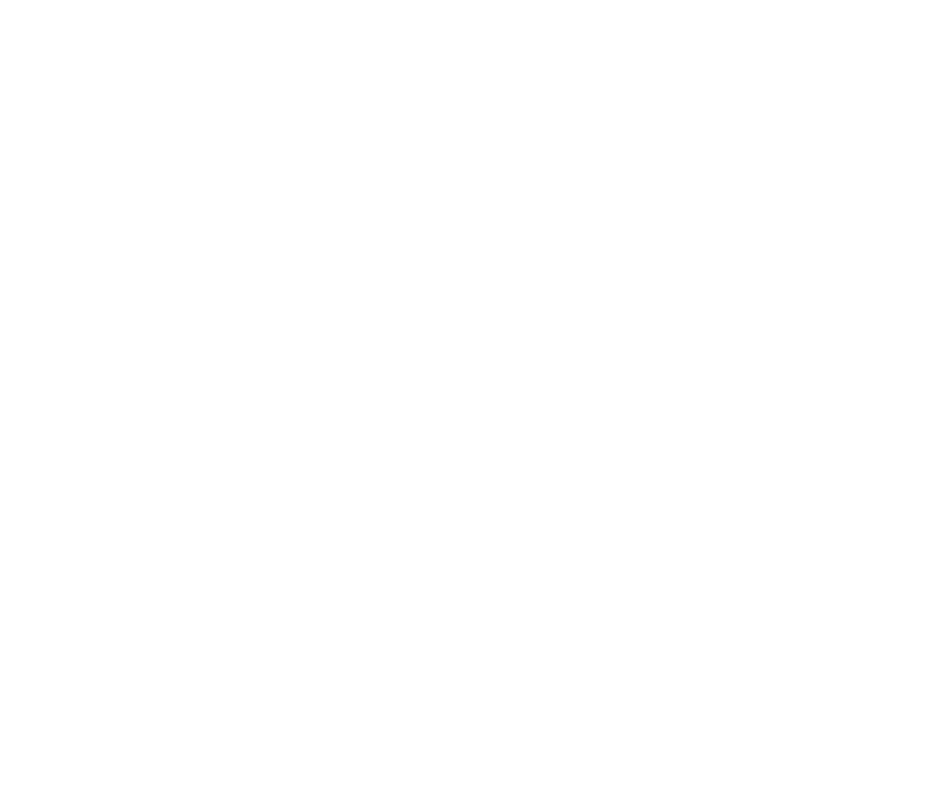
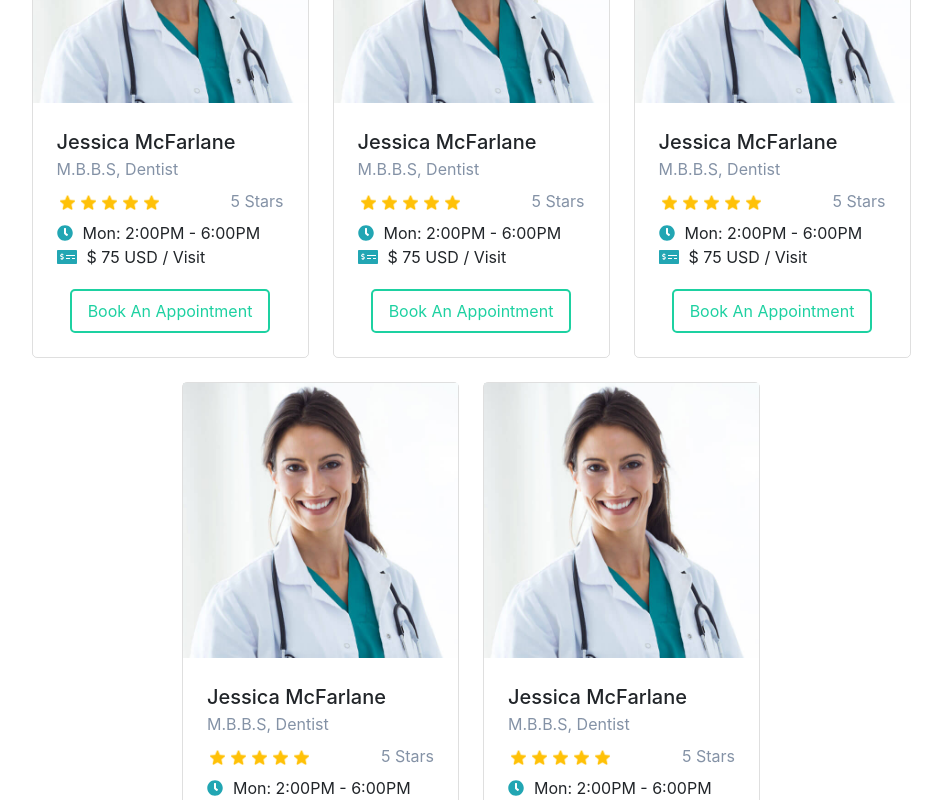
Before and after one commit to Wild-Hound/doctorV2, a React (Create React App) app: page / in a window 1280 px wide. Shown: the part 2580-3380 px from the top of the page, without its empty margins (169-1111 px from the left). Before the commit the page ends 2439 px from the top, so only its background shows below. Built offline with nearby package versions, Linux system fonts and the light colour scheme.

Commit message:
dictor section done

```diff
--- /dev/null
+++ b/src/Components/DoctorCard/DoctorCard.module.scss
@@ -0,0 +1,63 @@
+.cardWrapper {
+  max-width: fit-content;
+  border: 1px solid rgba($color: #000000, $alpha: 0.125);
+  border-radius: 5px;
+  .topSection {
+    > img {
+      max-width: 275px;
+      max-height: 500px;
+      object-fit: cover;
+      object-position: center;
+    }
+  }
+  .bottomSection {
+    padding: 1.5em;
+    text-align: start;
+    > p {
+      margin: 0;
+    }
+    .name {
+      font-size: 1.25em;
+      font-weight: 500;
+    }
+    .speciality {
+      color: #8492a6;
+    }
+    .rating {
+      display: flex;
+      justify-content: space-between;
+      padding: 0.5em 0;
+      > div {
+        > img {
+          max-width: 15px;
+          margin: 0 3px;
+        }
+      }
+      > span {
+        color: #8492a6;
+      }
+    }
+    .meta {
+      > div {
+        .icon {
+          color: #22a6b3;
+          margin-right: 10px;
+        }
+      }
+    }
+    .actBtn {
+      color: #1dd1a1;
+      background-color: transparent;
+      border: 2px solid #1dd1a1;
+      border-radius: 5px;
+      padding: 0.5em 1em;
+      display: block;
+      margin: 20px auto 0;
+      transition: all 0.35s;
+      &:hover {
+        background-color: #1dd1a1;
+        color: white;
+      }
+    }
+  }
+}
--- /dev/null
+++ b/src/Components/DoctorCard/DoctorCard.tsx
@@ -0,0 +1,50 @@
+import React from "react";
+//@ts-ignore
+import styles from "./DoctorCard.module.scss";
+//@ts-ignore
+import docImg from "../../Images/05.jpg";
+//@ts-ignore
+import star from "../../Images/star.png";
+import { FontAwesomeIcon } from "@fortawesome/react-fontawesome";
+import { faClock, faMoneyCheckAlt } from "@fortawesome/free-solid-svg-icons";
+
+function DoctorCard() {
+  return (
+    <div className={styles.cardWrapper}>
+      <div className={styles.topSection}>
+        <img src={docImg} />
+      </div>
+      <div className={styles.bottomSection}>
+        <p className={styles.name}>Jessica McFarlane</p>
+        <p className={styles.speciality}>M.B.B.S, Dentist</p>
+        <div className={styles.rating}>
+          <div>
+            <img src={star} />
+            <img src={star} />
+            <img src={star} />
+            <img src={star} />
+            <img src={star} />
+          </div>
+          <span>5 Stars</span>
+        </div>
+        <div className={styles.meta}>
+          <div>
+            <span className={styles.icon}>
+              <FontAwesomeIcon icon={faClock} />
+            </span>
+            Mon: 2:00PM - 6:00PM
+          </div>
+          <div>
+            <span className={styles.icon}>
+              <FontAwesomeIcon icon={faMoneyCheckAlt} />
+            </span>
+            $ 75 USD / Visit
+          </div>
+        </div>
+        <button className={styles.actBtn}>Book An Appointment</button>
+      </div>
+    </div>
+  );
+}
+
+export default DoctorCard;
--- a/src/Pages/HomePage/DoctorsSection/Doctors.module.scss
+++ b/src/Pages/HomePage/DoctorsSection/Doctors.module.scss
@@ -20,4 +20,13 @@
       margin: auto;
     }
   }
+  .cardWrapper {
+    max-width: 1100px;
+    margin: auto;
+    padding: 3em 0;
+    display: flex;
+    flex-wrap: wrap;
+    gap: 1.5em;
+    justify-content: center;
+  }
 }
--- a/src/Pages/HomePage/DoctorsSection/Doctors.tsx
+++ b/src/Pages/HomePage/DoctorsSection/Doctors.tsx
@@ -1,4 +1,5 @@
 import React from "react";
+import DoctorCard from "../../../Components/DoctorCard/DoctorCard";
 //@ts-ignore
 import styles from "./Doctors.module.scss";
 
@@ -13,7 +14,13 @@
           assistance, emergency treatment or a simple consultation.
         </p>
       </div>
-      <div className={styles.cardWrapper}></div>
+      <div className={styles.cardWrapper}>
+        <DoctorCard />
+        <DoctorCard />
+        <DoctorCard />
+        <DoctorCard />
+        <DoctorCard />
+      </div>
     </div>
   );
 }
```
Also changed, not shown: src/Images/05.jpg (added), src/Images/star.png (added).
